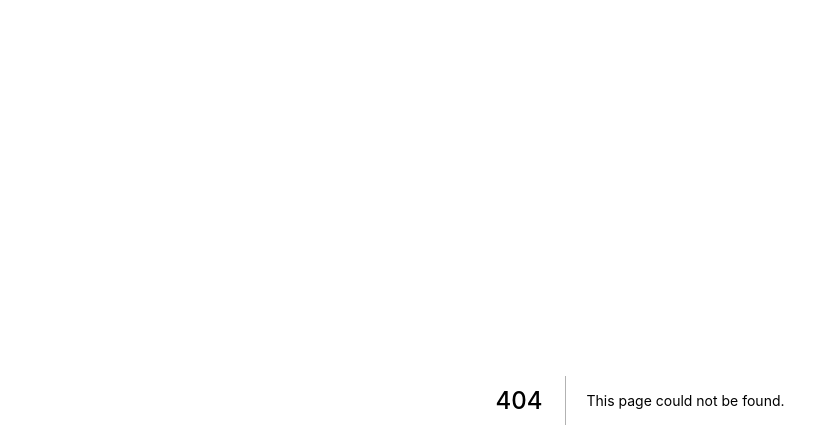
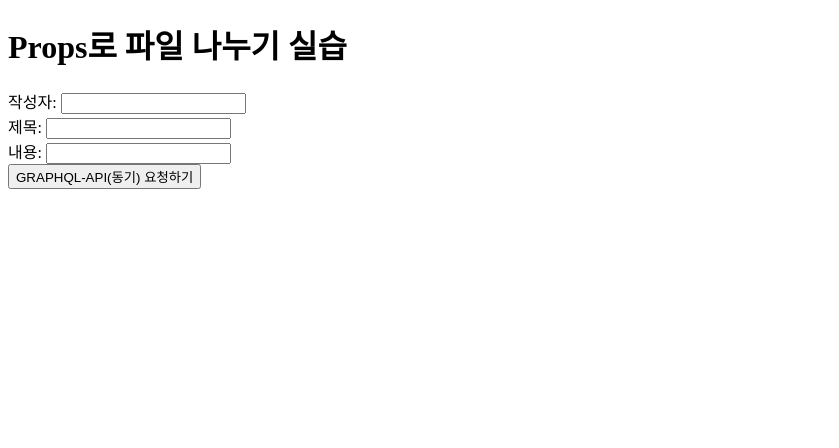
Before and after one commit to isylsy166/Study_React, a Next.js app in the folder class/: page /section07/01_props in a window 1280 px wide. Before the commit this address had no page. Shown: the top 448 px of the page, without its empty margins (0-839 px from the left). Built offline with nearby package versions, Linux system fonts and the light colour scheme.

Commit message:
props로 화면 나누기 실습

```diff
--- /dev/null
+++ b/class/pages/section07/01_props/index.js
@@ -0,0 +1,12 @@
+//Graphql mutation 사용자 입력값 보내주기 실습 state를 통해 전달
+
+import BoardWrite from "@/src/components/units/board/write/BoardWrite.container";
+
+export default function GraphqlMutationPage() {
+  //자바스크립트
+
+  return (
+    //HTML 영역
+    <BoardWrite />
+  );
+}
--- /dev/null
+++ b/class/src/components/units/board/write/BoardWrite.container.js
@@ -0,0 +1,57 @@
+import BoardWriteUI from "./BoardWrite.presenter";
+import { useMutation, gql } from "@apollo/client";
+import { useState } from "react";
+
+const CREATE_BOARD = gql`
+  mutation createBoard($writer: String, $title: String, $contents: String) {
+    createBoard(writer: $writer, title: $title, contents: $contents) {
+      _id
+      number
+      message
+    }
+  }
+`;
+
+export default function BoardWrite() {
+  //자바스크립트 영역
+  const [createBoard] = useMutation(CREATE_BOARD);
+
+  const onClickSubmit = async () => {
+    const result = await createBoard({
+      variables: {
+        writer: writer,
+        title: title,
+        contents: contents,
+      },
+    });
+    console.log(result.data);
+    alert(result.data.createBoard.message);
+  };
+
+  const [writer, setWriter] = useState("");
+  const [title, setTitle] = useState("");
+  const [contents, setContents] = useState("");
+
+  const onChangeWriter = (event) => {
+    setWriter(event.target.value);
+  };
+
+  const onChangeTitle = (e) => {
+    setTitle(e.target.value);
+  };
+
+  const onChangeContents = (e) => {
+    setContents(e.target.value);
+  };
+
+  return (
+    //HTML 영역
+    <BoardWriteUI
+      //props에 넘겨주기
+      aaa={onClickSubmit}
+      bbb={onChangeWriter}
+      ccc={onChangeTitle}
+      ddd={onChangeContents}
+    />
+  );
+}
--- /dev/null
+++ b/class/src/components/units/board/write/BoardWrite.presenter.js
@@ -0,0 +1,14 @@
+export default function BoardWriteUI(props) {
+  //자바스크립트 영역
+
+  return (
+    //HTML 영역(return 아래)
+    <div>
+      <h1>Props로 파일 나누기 실습</h1>
+      작성자: <input type="text" onChange={props.bbb} /> <br />
+      제목: <input type="text" onChange={props.ccc} /> <br />
+      내용: <input type="text" onChange={props.ddd} /> <br />
+      <button onClick={props.aaa}>GRAPHQL-API(동기) 요청하기</button>
+    </div>
+  );
+}
```
